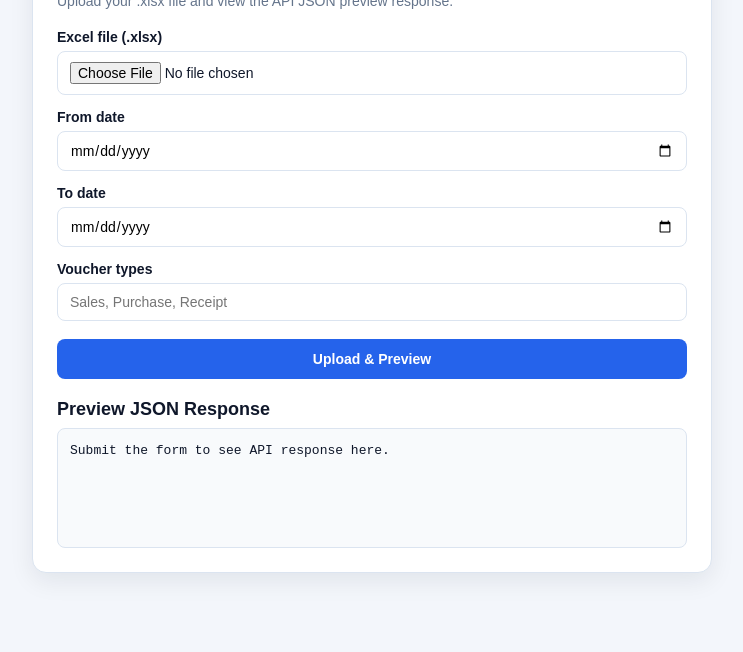
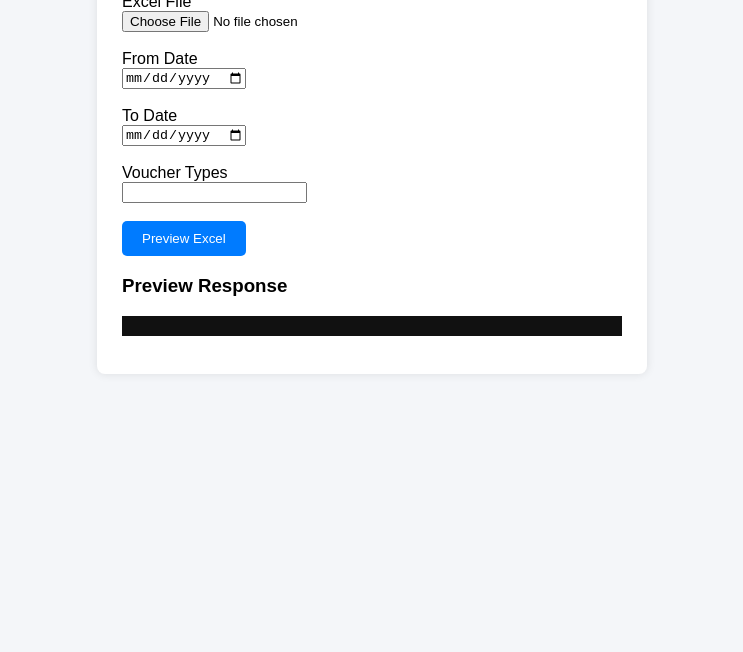
Before and after one commit to canihalhisaria-debug/tally-to-excel-tool, a plain HTML site: page index.html in a window 1280 px wide. Shown: the part 148-800 px from the top of the page, without its empty margins (268-1011 px from the left). Drawn offline with Linux system fonts and the light colour scheme.

Commit message:
Update preview page with simplified upload form

```diff
--- a/index.html
+++ b/index.html
@@ -1,211 +1,107 @@
 <!DOCTYPE html>
-<html lang="en">
+<html>
 <head>
-  <meta charset="UTF-8" />
-  <meta name="viewport" content="width=device-width, initial-scale=1.0" />
-  <title>Excel Preview Uploader</title>
-  <style>
-    :root {
-      --bg: #f3f6fb;
-      --card: #ffffff;
-      --border: #dbe4f0;
-      --text: #0f172a;
-      --muted: #64748b;
-      --primary: #2563eb;
-      --primary-hover: #1d4ed8;
-    }
+<title>Tally Excel Preview Tool</title>
 
-    * {
-      box-sizing: border-box;
-    }
+<style>
+body{
+font-family: Arial;
+background:#f4f6f9;
+padding:40px;
+}
 
-    body {
-      margin: 0;
-      font-family: Arial, Helvetica, sans-serif;
-      background: var(--bg);
-      color: var(--text);
-      min-height: 100vh;
-      display: grid;
-      place-items: center;
-      padding: 24px;
-    }
+.container{
+background:white;
+padding:25px;
+max-width:500px;
+margin:auto;
+border-radius:8px;
+box-shadow:0 0 10px rgba(0,0,0,0.1);
+}
 
-    .container {
-      width: min(680px, 100%);
-      background: var(--card);
-      border: 1px solid var(--border);
-      border-radius: 14px;
-      padding: 24px;
-      box-shadow: 0 8px 24px rgba(15, 23, 42, 0.08);
-    }
+button{
+background:#007bff;
+color:white;
+border:none;
+padding:10px 20px;
+border-radius:5px;
+cursor:pointer;
+}
 
-    h1 {
-      margin: 0 0 8px;
-      font-size: 24px;
-    }
+button:hover{
+background:#0056b3;
+}
 
-    .subtitle {
-      margin: 0 0 20px;
-      color: var(--muted);
-      font-size: 14px;
-    }
+pre{
+background:#111;
+color:#0f0;
+padding:10px;
+overflow:auto;
+}
+</style>
+</head>
 
-    form {
-      display: grid;
-      gap: 14px;
-    }
+<body>
 
-    label {
-      display: grid;
-      gap: 6px;
-      font-size: 14px;
-      font-weight: 600;
-    }
+<div class="container">
 
-    input {
-      width: 100%;
-      padding: 10px 12px;
-      border: 1px solid var(--border);
-      border-radius: 8px;
-      font-size: 14px;
-      font-family: inherit;
-    }
+<h2>Tally to Excel Preview</h2>
 
-    button {
-      margin-top: 4px;
-      border: 0;
-      background: var(--primary);
-      color: #fff;
-      font-size: 14px;
-      font-weight: 700;
-      padding: 12px 14px;
-      border-radius: 8px;
-      cursor: pointer;
-    }
+<form id="uploadForm">
 
-    button:hover {
-      background: var(--primary-hover);
-    }
+<label>Excel File</label><br>
+<input type="file" id="file" required><br><br>
 
-    button:disabled {
-      opacity: 0.6;
-      cursor: progress;
-    }
+<label>From Date</label><br>
+<input type="date" id="from_date"><br><br>
 
-    .response {
-      margin-top: 20px;
-    }
+<label>To Date</label><br>
+<input type="date" id="to_date"><br><br>
 
-    .response h2 {
-      margin: 0 0 8px;
-      font-size: 18px;
-    }
+<label>Voucher Types</label><br>
+<input type="text" id="voucher_types"><br><br>
 
-    pre {
-      margin: 0;
-      padding: 12px;
-      border-radius: 8px;
-      border: 1px solid var(--border);
-      background: #f8fafc;
-      color: #0f172a;
-      overflow: auto;
-      min-height: 120px;
-      white-space: pre-wrap;
-      word-break: break-word;
-      font-size: 13px;
-      line-height: 1.5;
-    }
-  </style>
-</head>
-<body>
-  <main class="container">
-    <h1>Excel Preview Uploader</h1>
-    <p class="subtitle">Upload your .xlsx file and view the API JSON preview response.</p>
+<button type="submit">Preview Excel</button>
 
-    <form id="previewForm" enctype="multipart/form-data">
-      <label for="file">
-        Excel file (.xlsx)
-        <input id="file" name="file" type="file" accept=".xlsx" required />
-      </label>
+</form>
 
-      <label for="fromDate">
-        From date
-        <input id="fromDate" name="from_date" type="date" required />
-      </label>
+<h3>Preview Response</h3>
 
-      <label for="toDate">
-        To date
-        <input id="toDate" name="to_date" type="date" required />
-      </label>
+<pre id="output"></pre>
 
-      <label for="voucherTypes">
-        Voucher types
-        <input id="voucherTypes" name="voucher_types" type="text" placeholder="Sales, Purchase, Receipt" required />
-      </label>
+</div>
 
-      <button type="submit" id="submitBtn">Upload &amp; Preview</button>
-    </form>
+<script>
 
-    <section class="response">
-      <h2>Preview JSON Response</h2>
-      <pre id="result">Submit the form to see API response here.</pre>
-    </section>
-  </main>
+document.getElementById("uploadForm").addEventListener("submit", async function(e){
 
-  <script>
-    const form = document.getElementById('previewForm');
-    const result = document.getElementById('result');
-    const submitBtn = document.getElementById('submitBtn');
+e.preventDefault()
 
-    form.addEventListener('submit', async (event) => {
-      event.preventDefault();
+let file = document.getElementById("file").files[0]
 
-      const formData = new FormData(form);
-      submitBtn.disabled = true;
-      result.textContent = 'Uploading and fetching preview...';
+let formData = new FormData()
 
-      try {
-        const response = await fetch('https://tally-to-excel-tool.onrender.com/preview', {
-          method: 'POST',
-          body: formData
-        });
+formData.append("file",file)
+formData.append("from_datestring",document.getElementById("from_date").value)
+formData.append("to_datestring",document.getElementById("to_date").value)
+formData.append("voucher_types",document.getElementById("voucher_types").value)
 
-        const responseText = await response.text();
-        let payload;
+let response = await fetch(
+"https://tally-to-excel-tool.onrender.com/preview",
+{
+method:"POST",
+body:formData
+}
+)
 
-        try {
-          payload = JSON.parse(responseText);
-        } catch {
-          payload = { raw: responseText };
-        }
+let data = await response.json()
 
-        if (!response.ok) {
-          result.textContent = JSON.stringify(
-            {
-              status: response.status,
-              statusText: response.statusText,
-              error: payload
-            },
-            null,
-            2
-          );
-          return;
-        }
+document.getElementById("output").textContent =
+JSON.stringify(data,null,2)
 
-        result.textContent = JSON.stringify(payload, null, 2);
-      } catch (error) {
-        result.textContent = JSON.stringify(
-          {
-            error: 'Request failed',
-            message: error.message
-          },
-          null,
-          2
-        );
-      } finally {
-        submitBtn.disabled = false;
-      }
-    });
-  </script>
+})
+
+</script>
+
 </body>
 </html>
```
